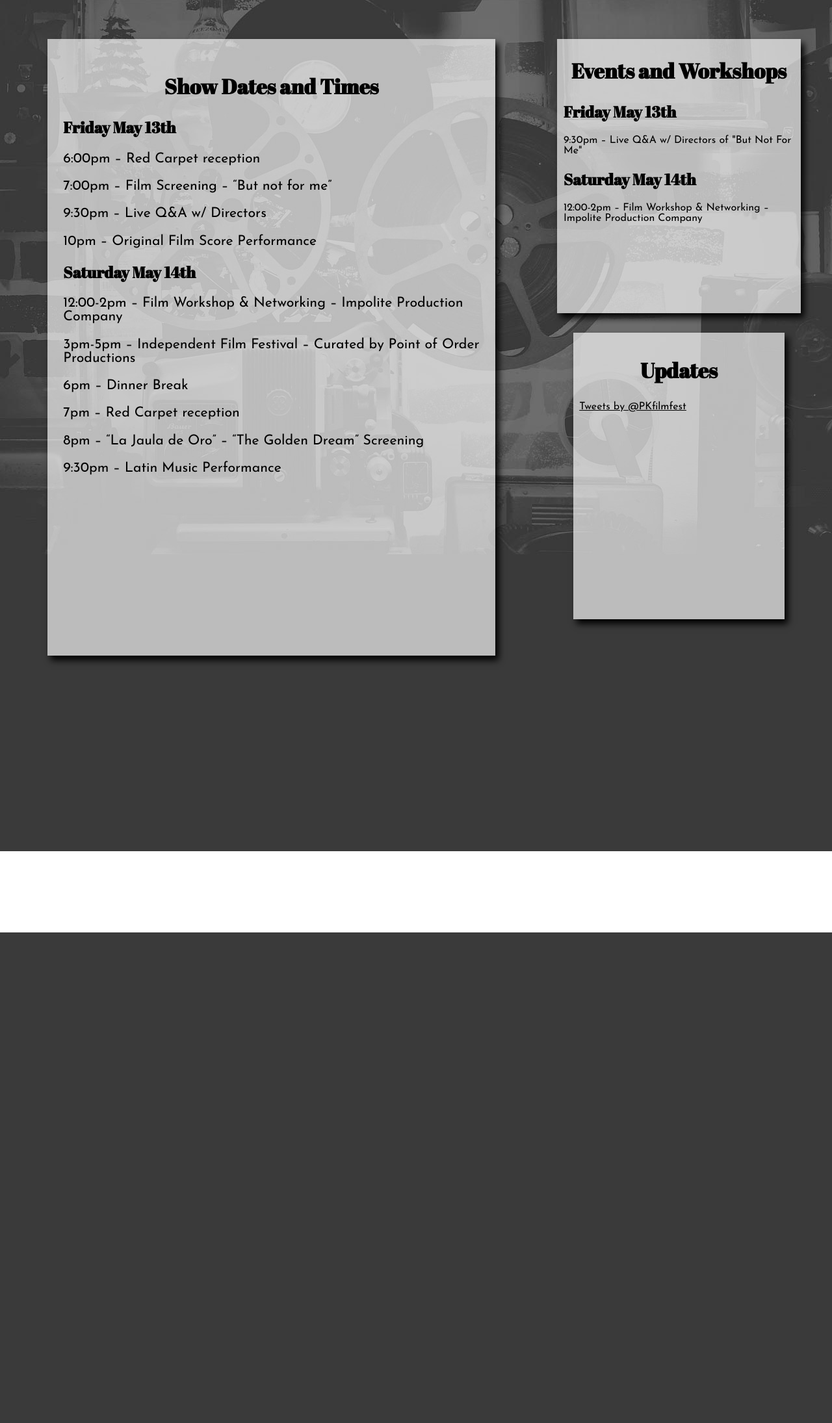
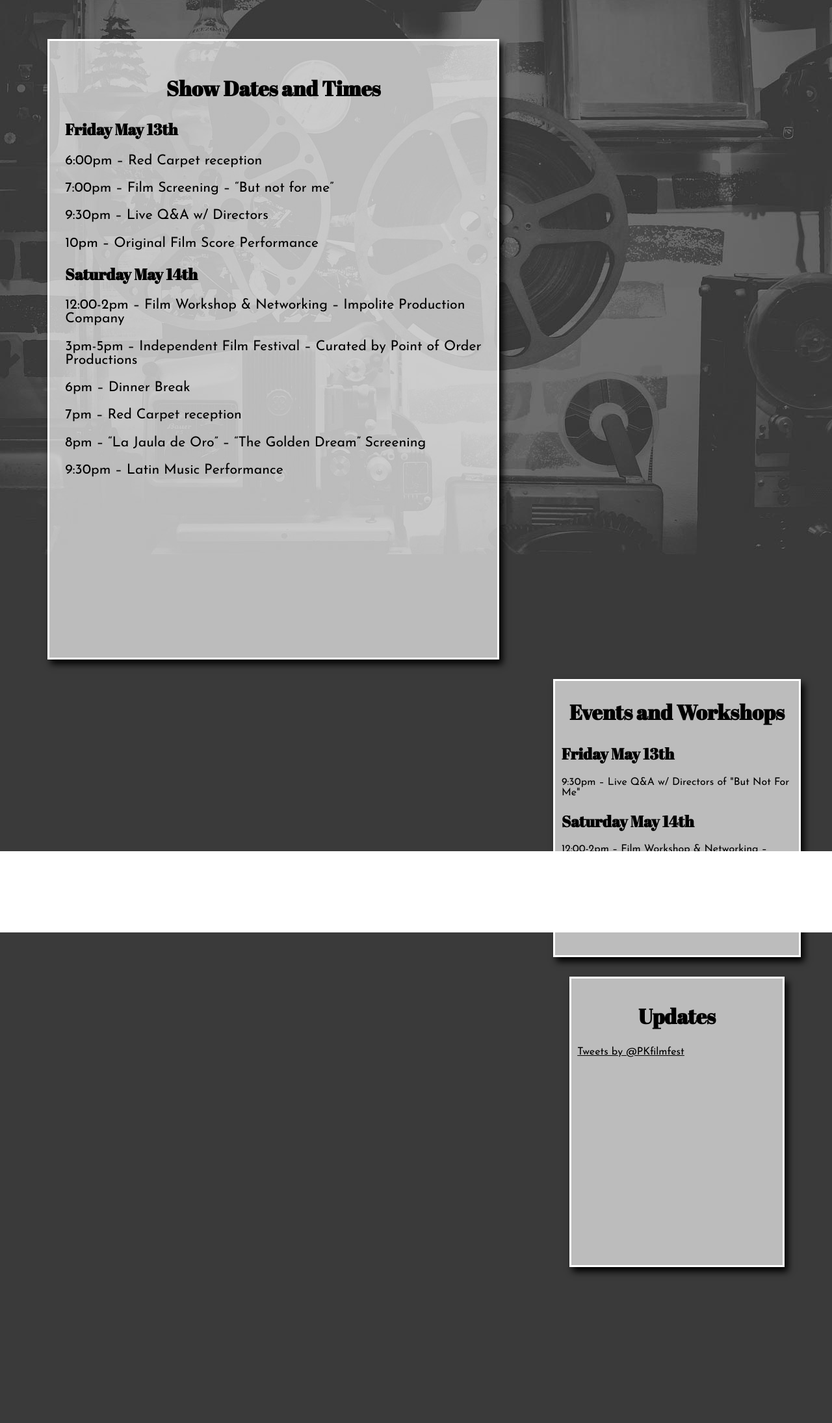
Before and after one commit to DPCobb/pff, a PHP site: page / in a window 1280 px wide. Shown: the part 130-2320 px from the top of the page at 65% size. Before the commit the page ends 1565 px from the top, so only its background shows below. Run offline with PHP 8.4, Linux system fonts and the light colour scheme; some libraries are stand-ins or nearby versions.

Commit message:
css border
added borders

```diff
--- a/css/main.css
+++ b/css/main.css
@@ -207,6 +207,7 @@ ul li:hover ul{
     display:inline-block;
     padding:2%;
     box-shadow: 5px 7px 10px #000;
+    border:3px solid #fff;
 }
 
 #showinfo p{
@@ -222,6 +223,7 @@ ul li:hover ul{
     margin: 30px 5% 0 0;
     padding: 0 2%;
     box-shadow: 5px 7px 10px #000;
+    border:3px solid #fff;
 }
 
 #eventupdates{
@@ -235,6 +237,7 @@ ul li:hover ul{
     margin: 30px 10% 0 0;
     padding:2%;
     box-shadow: 5px 7px 10px #000;
+    border:3px solid #fff;
 }
 #wrapper{
     display:inline-block;
```
